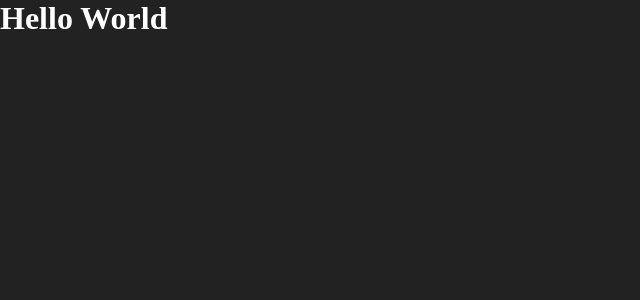
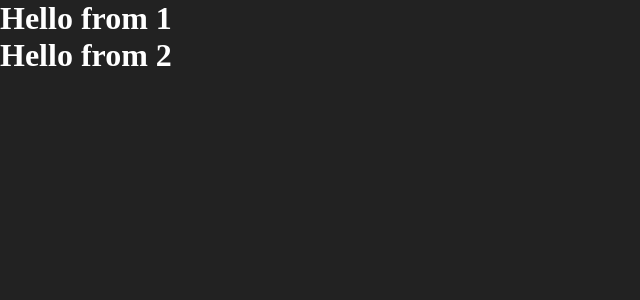
Before and after one commit to arpan7sarkar/React_Journey, a React (Vite) app: page / in a window 1280 px wide. Shown: the top 300 px of the page, without its empty margins (0-640 px from the left). Built offline with nearby package versions, Linux system fonts and the light colour scheme.

Commit message:
always use fragements basically empty tags <></> these will never gonna be seen in the homepage

```diff
--- a/src/App.jsx
+++ b/src/App.jsx
@@ -2,9 +2,15 @@ import React from 'react'
 
 const App = () => {
   return (
-    <div>
-      <h1>Hello World</h1>
+    <>
+    <div id='dad'>
+      <h1>Hello from 1</h1>
     </div>
+    <div id="mom">
+      <h1>Hello from 2</h1>
+    </div>
+
+    </>
   )
 }
 
```
